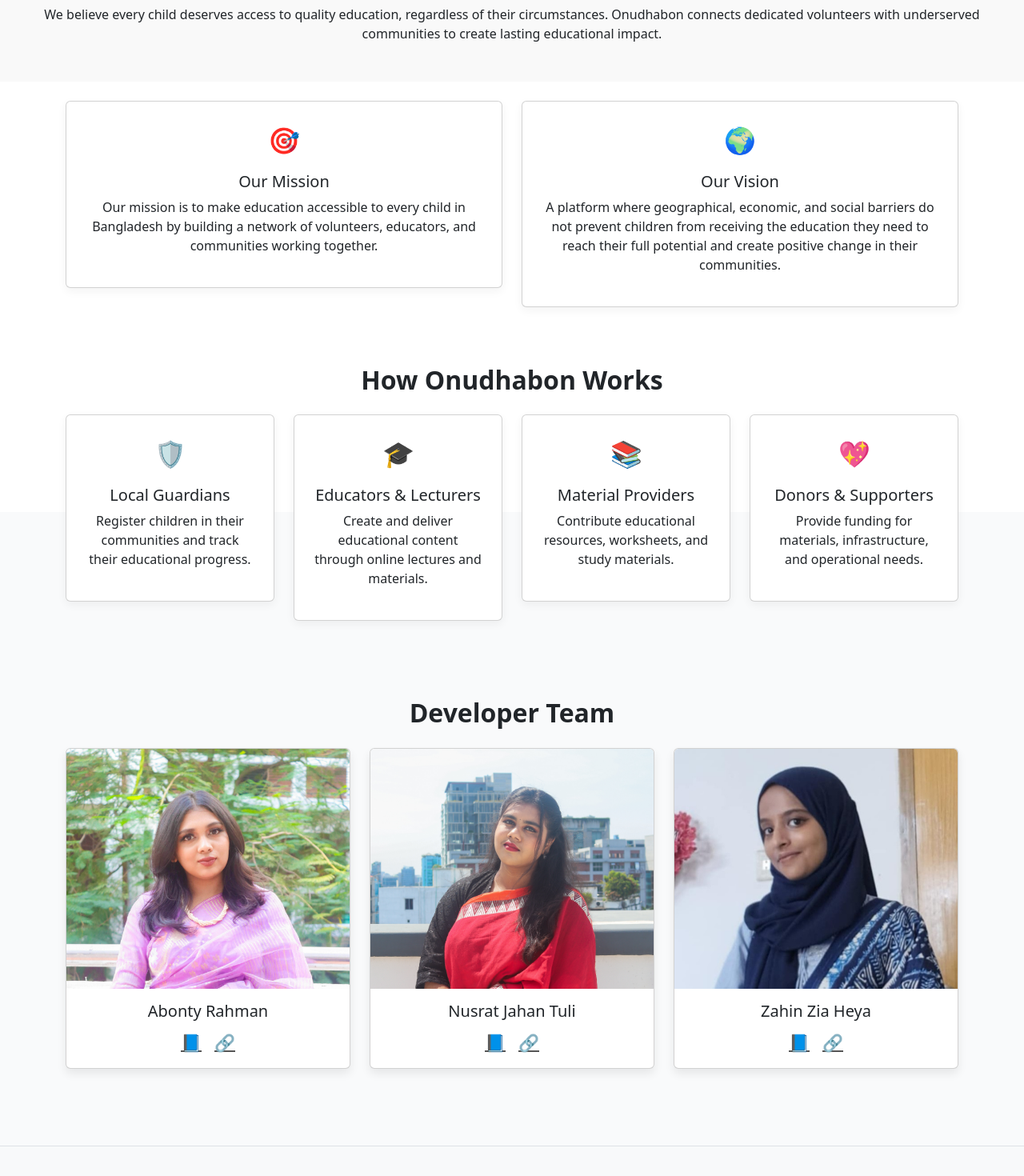
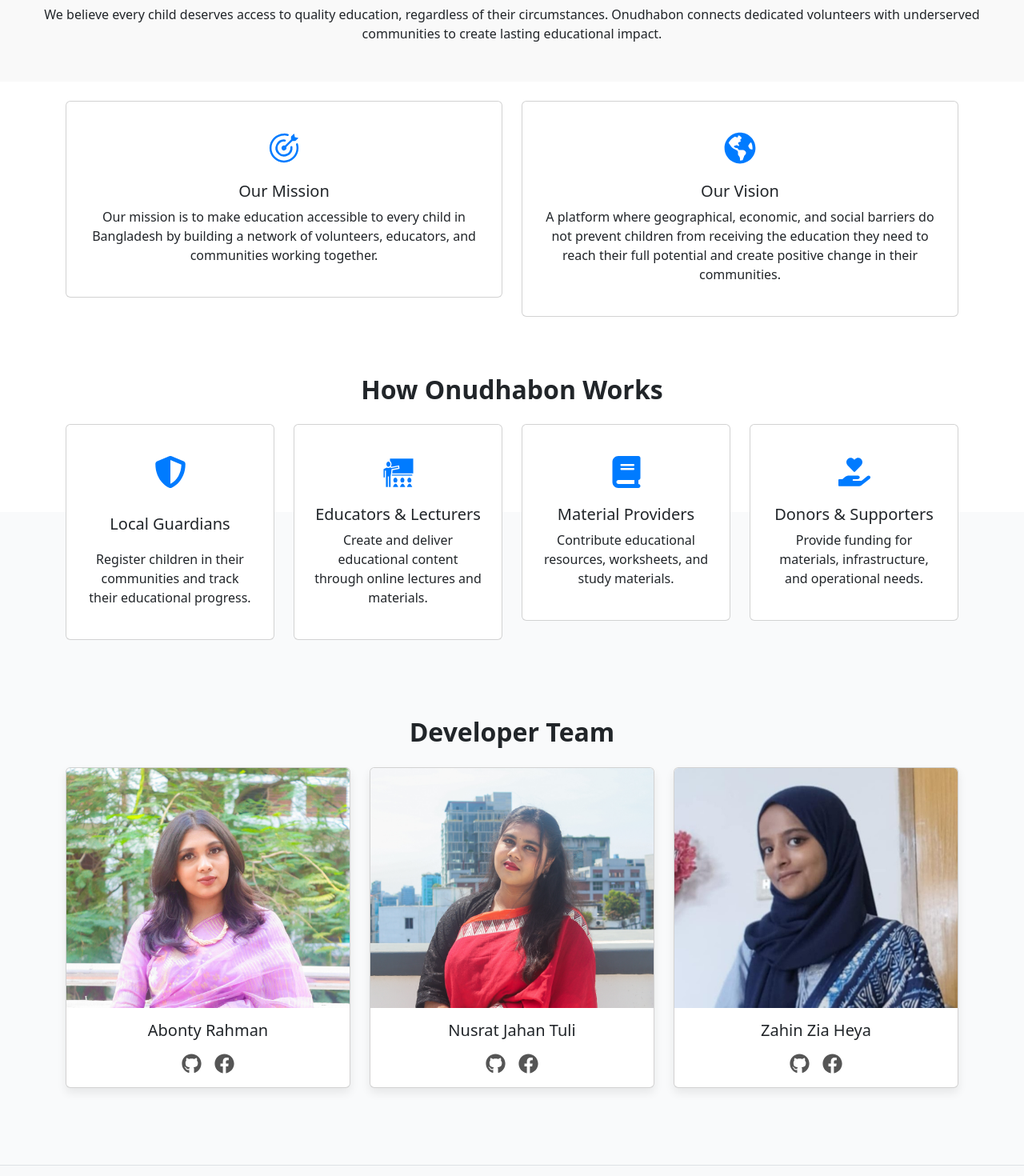
Before and after one commit to abonty360/Onudhabon, a React (Create React App) app in the folder client/: page /about in a window 1280 px wide. Shown: the part 160-1630 px from the top of the page at 80% size. Built offline with nearby package versions, Linux system fonts and the light colour scheme.

Commit message:
About page modification merged

```diff
--- a/client/src/Pages/AboutPage/AboutPage.css
+++ b/client/src/Pages/AboutPage/AboutPage.css
@@ -5,14 +5,37 @@
 }
 
 .about-icon {
-  font-size: 2rem;
+  font-size: 2.5rem;
   margin-bottom: 1rem;
 }
-
+@media (max-width: 768px) {
+  .about-icon {
+    font-size: 2rem;
+  }
+}
+@media (max-width: 576px) {
+  .about-page {
+    padding: 1rem;
+  }
+  .about-card {
+    margin-bottom: 1rem;
+  }
+}
 .about-card {
   padding: 1.5rem;
   border-radius: 12px;
-  box-shadow: 0 4px 12px rgba(0, 0, 0, 0.05);
+
+  transition: transform 0.2s, box-shadow 0.2s;
+  display: flex;
+  flex-direction: column;
+
+  justify-content: space-between;
+  height: 100%;
+}
+
+.about-card:hover {
+  transform: translateY(-5px);
+  box-shadow: 0px 6px 15px rgba(0, 0, 0, 0.1);
 }
 
 .section-title {
@@ -36,7 +59,11 @@
   width: 100%;
   object-fit: cover;
 }
-
+@media (max-width: 768px) {
+  .team-card img {
+    height: 220px;
+  }
+}
 .team-card .social-links {
   margin-top: 0.75rem;
 }
--- a/client/src/Pages/AboutPage/AboutPage.jsx
+++ b/client/src/Pages/AboutPage/AboutPage.jsx
@@ -1,89 +1,132 @@
-import React from 'react';
-import { Container, Row, Col, Card } from 'react-bootstrap';
-import NavbarComponent from '../../Components/NavbarComp/Navbarcomp';
-import Footer from '../../Components/Footer';
-import './AboutPage.css';
+import React from "react";
+import { Container, Row, Col, Card } from "react-bootstrap";
+import NavbarComponent from "../../Components/NavbarComp/Navbarcomp";
+import Footer from "../../Components/Footer";
+import "./AboutPage.css";
+import { GoGoal } from "react-icons/go";
+import { FaGlobeAmericas } from "react-icons/fa";
+import { FaShieldAlt } from "react-icons/fa";
+import { GiTeacher } from "react-icons/gi";
+import { FaBook } from "react-icons/fa6";
+import { FaHandHoldingHeart } from "react-icons/fa";
+import { FaFacebook, FaGithub } from "react-icons/fa";
 
 const About = () => {
   return (
     <>
       <NavbarComponent />
 
+      {}
       <div className="about-page text-center">
         <h1>About Onudhabon</h1>
         <p>
-          We believe every child deserves access to quality education, regardless of their circumstances.
-          Onudhabon connects dedicated volunteers with underserved communities to create lasting educational impact.
+          We believe every child deserves access to quality education,
+          regardless of their circumstances. Onudhabon connects dedicated
+          volunteers with underserved communities to create lasting educational
+          impact.
         </p>
       </div>
 
+      {}
       <Container className="py-4">
         <Row className="g-4">
           <Col md={6}>
             <Card className="about-card text-center">
-              <div className="about-icon">🎯</div>
+              <div className="about-icon">
+                <GoGoal size={40} color="#007bff" />
+              </div>
               <h5>Our Mission</h5>
               <p>
-                Our mission is to make education accessible to every child in Bangladesh by building a network of
-                volunteers, educators, and communities working together.
+                Our mission is to make education accessible to every child in
+                Bangladesh by building a network of volunteers, educators, and
+                communities working together.
               </p>
             </Card>
           </Col>
-          <Col md={6}>
-            <Card className="about-card text-center">
-              <div className="about-icon">🌍</div>
+          <Col xs={12} md={6}>
+            <Card className="about-card text-center h-100">
+              <div className="about-icon">
+                <FaGlobeAmericas size={40} color="#007bff" />
+              </div>
               <h5>Our Vision</h5>
               <p>
-                A platform where geographical, economic, and social barriers do not prevent children from receiving
-                the education they need to reach their full potential and create positive change in their communities.
+                A platform where geographical, economic, and social barriers do
+                not prevent children from receiving the education they need to
+                reach their full potential and create positive change in their
+                communities.
               </p>
             </Card>
           </Col>
         </Row>
       </Container>
 
-      {/* How It Works Section */}
+      {}
       <Container className="py-5">
         <h2 className="section-title text-center mb-4">How Onudhabon Works</h2>
         <Row className="g-4 text-center">
-          <Col md={3} sm={6}>
-            <Card className="about-card">
-              <div className="about-icon">🛡️</div>
+          <Col xs={12} md={3} sm={6}>
+            <Card className="about-card h-100">
+              <div className="about-icon">
+                <FaShieldAlt size={40} color="#007bff" />
+              </div>
+
               <h5>Local Guardians</h5>
-              <p>Register children in their communities and track their educational progress.</p>
+              <p>
+                Register children in their communities and track their
+                educational progress.
+              </p>
             </Card>
           </Col>
           <Col md={3} sm={6}>
             <Card className="about-card">
-              <div className="about-icon">🎓</div>
+              <div className="about-icon">
+                <GiTeacher size={40} color="#007bff" />
+              </div>
               <h5>Educators & Lecturers</h5>
-              <p>Create and deliver educational content through online lectures and materials.</p>
+              <p>
+                Create and deliver educational content through online lectures
+                and materials.
+              </p>
             </Card>
           </Col>
           <Col md={3} sm={6}>
             <Card className="about-card">
-              <div className="about-icon">📚</div>
+              <div className="about-icon">
+                <FaBook size={40} color="#007bff" />
+              </div>
               <h5>Material Providers</h5>
-              <p>Contribute educational resources, worksheets, and study materials.</p>
+              <p>
+                Contribute educational resources, worksheets, and study
+                materials.
+              </p>
             </Card>
           </Col>
           <Col md={3} sm={6}>
             <Card className="about-card">
-              <div className="about-icon">💖</div>
+              <div className="about-icon">
+                <FaHandHoldingHeart size={40} color="#007bff" />
+              </div>
               <h5>Donors & Supporters</h5>
-              <p>Provide funding for materials, infrastructure, and operational needs.</p>
+              <p>
+                Provide funding for materials, infrastructure, and operational
+                needs.
+              </p>
             </Card>
           </Col>
         </Row>
       </Container>
 
-      {/* Developer Team Section */}
+      {}
       <Container className="py-5">
         <h2 className="section-title text-center mb-4">Developer Team</h2>
         <Row className="g-4 text-center">
-          <Col md={4} sm={6}>
-            <Card className="team-card">
-              <Card.Img variant="top" src="/images/abonty-rahman.jpg" alt="Abonty Rahman" />
+          <Col xs={12} md={4} sm={6}>
+            <Card className="team-card h-100">
+              <Card.Img
+                variant="top"
+                src="/images/abonty-rahman.jpg"
+                alt="Abonty Rahman"
+              />
               <Card.Body>
                 <Card.Title>Abonty Rahman</Card.Title>
                 <div className="social-links">
@@ -93,7 +136,7 @@ const About = () => {
                     rel="noreferrer"
                     aria-label="LinkedIn"
                   >
-                     📘
+                    <FaGithub size={25} />
                   </a>
                   <a
                     href="https://www.facebook.com/abonty.rahman.360"
@@ -101,8 +144,7 @@ const About = () => {
                     rel="noreferrer"
                     aria-label="Facebook"
                   >
-                    🔗
-
+                    <FaFacebook size={25} />
                   </a>
                 </div>
               </Card.Body>
@@ -111,7 +153,11 @@ const About = () => {
 
           <Col md={4} sm={6}>
             <Card className="team-card">
-              <Card.Img variant="top" src="/images/nusrat-jahan.jpg" alt="Nusrat Jahan Tuli" />
+              <Card.Img
+                variant="top"
+                src="/images/nusrat-jahan.jpg"
+                alt="Nusrat Jahan Tuli"
+              />
               <Card.Body>
                 <Card.Title>Nusrat Jahan Tuli</Card.Title>
                 <div className="social-links">
@@ -121,8 +167,7 @@ const About = () => {
                     rel="noreferrer"
                     aria-label="LinkedIn"
                   >
-                    📘
-
+                    <FaGithub size={25} />
                   </a>
                   <a
                     href="https://www.facebook.com/nusratjahantuli2"
@@ -130,7 +175,7 @@ const About = () => {
                     rel="noreferrer"
                     aria-label="Facebook"
                   >
-                    🔗
+                    <FaFacebook size={25} />
                   </a>
                 </div>
               </Card.Body>
@@ -139,7 +184,11 @@ const About = () => {
 
           <Col md={4} sm={6}>
             <Card className="team-card">
-              <Card.Img variant="top" src="/images/zahin-zia.jpeg" alt="Zahin Zia Heya" />
+              <Card.Img
+                variant="top"
+                src="/images/zahin-zia.jpeg"
+                alt="Zahin Zia Heya"
+              />
               <Card.Body>
                 <Card.Title>Zahin Zia Heya</Card.Title>
                 <div className="social-links">
@@ -149,8 +198,7 @@ const About = () => {
                     rel="noreferrer"
                     aria-label="LinkedIn"
                   >
-
-                    📘
+                    <FaGithub size={25} />
                   </a>
                   <a
                     href="https://www.facebook.com/profile.php?id=100057636812852"
@@ -158,9 +206,7 @@ const About = () => {
                     rel="noreferrer"
                     aria-label="Facebook"
                   >
-                    🔗
-
-
+                    <FaFacebook size={25} />
                   </a>
                 </div>
               </Card.Body>
```
Also changed, not shown: 1 other file (tests, documents, lock files or other folders).
